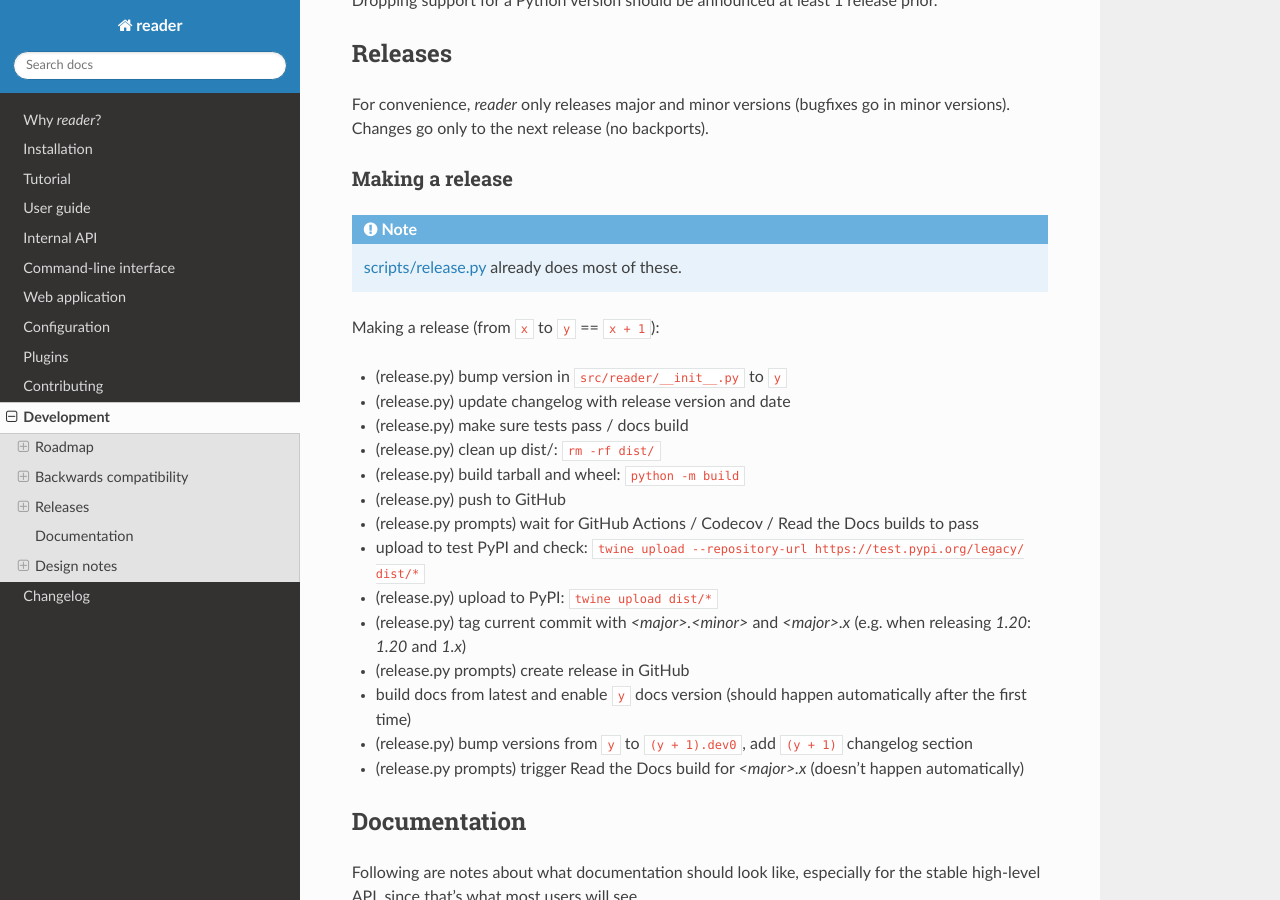
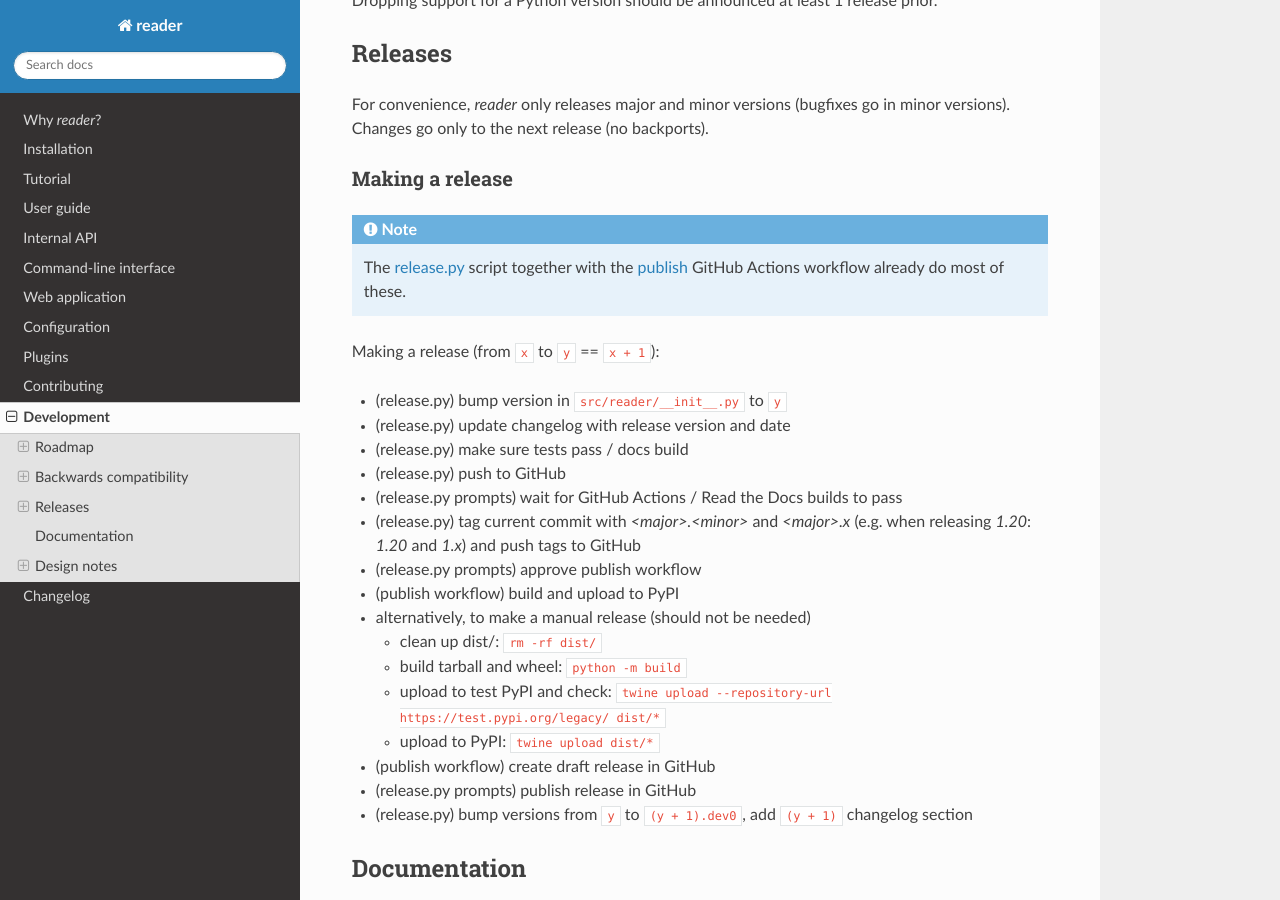
Before and after one commit to Alcides1123/reader, a Sphinx documentation site: the page built from docs/dev.rst, in a window 1280 px wide and 900 px high, scrolled down 3341 px. Built offline with Sphinx 7.4.7 and the Read the Docs theme 3.1.0, drawn with Linux system fonts in a browser that asks for light colours; pages that are not in the unit, such as notebooks, are missing from menus.

Commit message:
Update release.py and release docs for GHA PyPI publishing.

```diff
--- a/docs/dev.rst
+++ b/docs/dev.rst
@@ -226,25 +226,31 @@ Making a release
 
 .. note::
 
-    :gh:`scripts/release.py <scripts/release.py>` already does most of these.
+    The :gh:`release.py <scripts/release.py>` script together with
+    the :gh:`publish <.github/workflows/publish.yaml>`  GitHub Actions workflow
+    already do most of these.
 
 Making a release (from ``x`` to ``y`` == ``x + 1``):
 
 * (release.py) bump version in ``src/reader/__init__.py`` to ``y``
 * (release.py) update changelog with release version and date
 * (release.py) make sure tests pass / docs build
-* (release.py) clean up dist/: ``rm -rf dist/``
-* (release.py) build tarball and wheel: ``python -m build``
 * (release.py) push to GitHub
-* (release.py prompts) wait for GitHub Actions / Codecov / Read the Docs builds to pass
-* upload to test PyPI and check: ``twine upload --repository-url https://test.pypi.org/legacy/ dist/*``
-* (release.py) upload to PyPI: ``twine upload dist/*``
+* (release.py prompts) wait for GitHub Actions / Read the Docs builds to pass
 * (release.py) tag current commit with `<major>.<minor>` and `<major>.x`
-  (e.g. when releasing `1.20`: `1.20` and `1.x`)
-* (release.py prompts) create release in GitHub
-* build docs from latest and enable ``y`` docs version (should happen automatically after the first time)
+  (e.g. when releasing `1.20`: `1.20` and `1.x`) and push tags to GitHub
+* (release.py prompts) approve publish workflow
+* (publish workflow) build and upload to PyPI
+* alternatively, to make a manual release (should not be needed)
+
+  * clean up dist/: ``rm -rf dist/``
+  * build tarball and wheel: ``python -m build``
+  * upload to test PyPI and check: ``twine upload --repository-url https://test.pypi.org/legacy/ dist/*``
+  * upload to PyPI: ``twine upload dist/*``
+
+* (publish workflow) create draft release in GitHub
+* (release.py prompts) publish release in GitHub
 * (release.py) bump versions from ``y`` to ``(y + 1).dev0``, add ``(y + 1)`` changelog section
-* (release.py prompts) trigger Read the Docs build for `<major>.x` (doesn't happen automatically)
 
 
 
```
Also changed, not shown: 1 other file.
